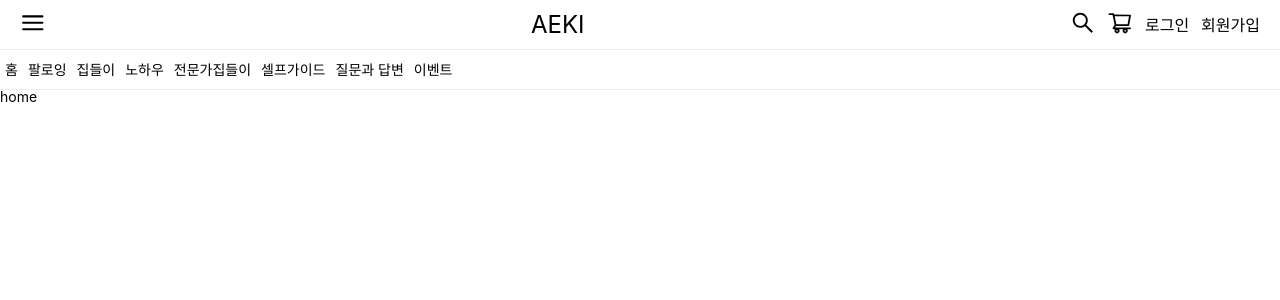
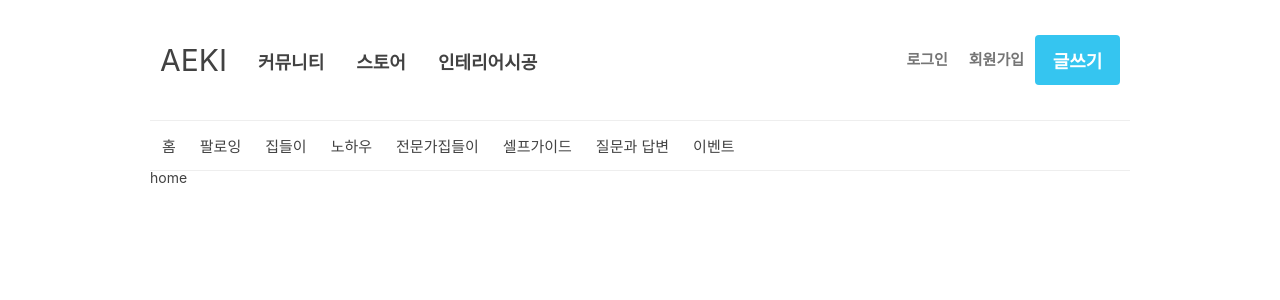
Before and after one commit to sbin0819/e-commerce, a React (Create React App) app: page / in a window 1280 px wide. Shown: the top 300 px of the page. Built offline with nearby package versions, Linux system fonts and the light colour scheme.

Commit message:
add: header 모바일, 일반 사이즈

```diff
--- a/src/components/common/Button.tsx
+++ b/src/components/common/Button.tsx
@@ -9,13 +9,15 @@ const Container = styled.button`
   font-weight: bold;
   border-radius: 4px;
   width: 100%;
+  cursor: pointer;
 `;
 
 interface IProps {
   children: any;
+  onClick?: any;
 }
-const Button: React.FC<IProps> = ({ children }) => {
-  return <Container>{children}</Container>;
+const Button: React.FC<IProps> = ({ children, onClick }) => {
+  return <Container onClick={onClick}>{children}</Container>;
 };
 
 export default Button;
--- a/src/components/common/Sidebar.tsx
+++ b/src/components/common/Sidebar.tsx
@@ -1,5 +1,5 @@
 import { useState } from 'react';
-import { Link } from 'react-router-dom';
+import { Link, useHistory } from 'react-router-dom';
 import styled from 'styled-components';
 import { Button } from '.';
 
@@ -107,6 +107,7 @@ interface IProps {
 }
 
 const Sidebar: React.FC<IProps> = ({ onClose }) => {
+  const history = useHistory();
   const [communityBtn, setCommunityBtn] = useState(false);
   const [storeBtn, setStoreBtn] = useState({
     isOpen: true,
@@ -118,8 +119,8 @@ const Sidebar: React.FC<IProps> = ({ onClose }) => {
         <SidebarContainer>
           <Logo>AEKI</Logo>
           <AccountBtns>
-            <Button>로그인</Button>
-            <Button>회원가입</Button>
+            <Button onClick={() => history.push('/login')}>로그인</Button>
+            <Button onClick={() => history.push('/signup')}>회원가입</Button>
           </AccountBtns>
           <Menus>
             <div className="dropdown community">
--- /dev/null
+++ b/src/components/common/header/Header.tsx
@@ -0,0 +1,105 @@
+import styled from 'styled-components';
+import { Link } from 'react-router-dom';
+
+import { Button } from '..';
+
+import { comunityList } from '../../../libs/menus';
+
+const Container = styled.div`
+  color: #424242;
+`;
+
+const Top = styled.div`
+  position: sticky;
+  height: 60px;
+  padding: 60px 10px;
+  display: flex;
+  align-items: center;
+  border-bottom: 1px solid #eee;
+  .logo {
+    font-size: 30px;
+  }
+  .nav_left {
+    margin-left: 15px;
+    display: flex;
+    div {
+      position: relative;
+      display: inline-block;
+      margin: 6px 10px 0;
+      padding: 14px 6px;
+      font-size: 18px;
+      line-height: 26px;
+      font-weight: 700;
+    }
+  }
+  .nav_right {
+    flex: 1 0 auto;
+    display: flex;
+    justify-content: flex-end;
+    align-items: center;
+    .link {
+      position: relative;
+      display: inline-block;
+      margin: 0 9px 0 8px;
+      padding: 2px;
+      color: #757575;
+      font-size: 15px;
+      font-weight: 700;
+      line-height: 20px;
+      font-size: 15px;
+    }
+    .dropdown {
+      width: 85px;
+    }
+  }
+`;
+
+const Nav = styled.div`
+  display: flex;
+  height: 50px;
+  border-bottom: 1px solid #eee;
+  div {
+    font-size: 15px;
+    line-height: 23px;
+    margin: 8px 4px;
+    padding: 6px 8px 4px;
+    color: #424242;
+  }
+`;
+
+const Header = () => {
+  return (
+    <Container>
+      <Top>
+        <div className="logo">AEKI</div>
+        <div className="nav_left">
+          <div>
+            <Link to="/">커뮤니티</Link>
+          </div>
+          <div>
+            <Link to="/">스토어</Link>
+          </div>
+          <div>
+            <Link to="/">인테리어시공</Link>
+          </div>
+        </div>
+        <div className="nav_right">
+          <div className="link login">로그인</div>
+          <div className="link signup">회원가입</div>
+          <div className="dropdown">
+            <Button>글쓰기</Button>
+          </div>
+        </div>
+      </Top>
+      <Nav>
+        {comunityList.map((data, i) => (
+          <div key={i}>
+            <Link to={`${data.url}`}>{data.label}</Link>
+          </div>
+        ))}
+      </Nav>
+    </Container>
+  );
+};
+
+export default Header;
--- /dev/null
+++ b/src/components/common/header/index.tsx
@@ -0,0 +1,12 @@
+/* eslint-disable react-hooks/rules-of-hooks */
+import Header from './Header';
+import SMHeader from './SMHeader';
+import useWindowSize from '../../../hooks/useWindowSize';
+
+const index = () => {
+  const { width }: { width: any } = useWindowSize();
+
+  return <>{width > 640 ? <Header /> : <SMHeader />}</>;
+};
+
+export default index;
--- a/src/components/common/index.tsx
+++ b/src/components/common/index.tsx
@@ -1,4 +1,4 @@
-import Header from './Header';
+import Header from './header';
 import Sidebar from './Sidebar';
 import Input from './Input';
 import Button from './Button';
--- /dev/null
+++ b/src/hooks/useWindowSize.tsx
@@ -0,0 +1,33 @@
+import { useState, useLayoutEffect, useCallback } from 'react';
+
+/**
+ * React hook for detecting window resizing
+ */
+const useWindowSize = () => {
+  const isClient = typeof window === 'object';
+
+  const getSize = useCallback(() => {
+    return {
+      width: isClient ? window.innerWidth : undefined,
+      height: isClient ? window.innerHeight : undefined,
+    };
+  }, [isClient]);
+
+  const [windowSize, setWindowSize] = useState(getSize);
+
+  useLayoutEffect((): any => {
+    if (!isClient) {
+      return false;
+    }
+    function handleResize() {
+      setWindowSize(getSize());
+    }
+
+    window.addEventListener('resize', handleResize);
+    return () => window.removeEventListener('resize', handleResize);
+  }, [getSize, isClient]);
+
+  return windowSize;
+};
+
+export default useWindowSize;
--- a/src/styles/GlobalStyle.ts
+++ b/src/styles/GlobalStyle.ts
@@ -24,6 +24,16 @@ const globalStyles = createGlobalStyle`
         font-weight: 400;
         /* overflow: hidden; */
         white-space: nowrap;
+        margin: auto auto;
+        width: 980px;
+        color: #424242;
+        @media only screen and (max-width: 1100px) {
+        width: 80%;
+        }
+        @media only screen and (max-width: 990px) {
+        width: 100%;
+        margin: 0;
+        }
     }
 `;
 export default globalStyles;
```
Also changed, not shown: src/components/common/header/SMHeader.tsx (renamed from src/components/common/Header.tsx, +7 -6 lines), 1 other file (tests, documents, lock files or other folders).
